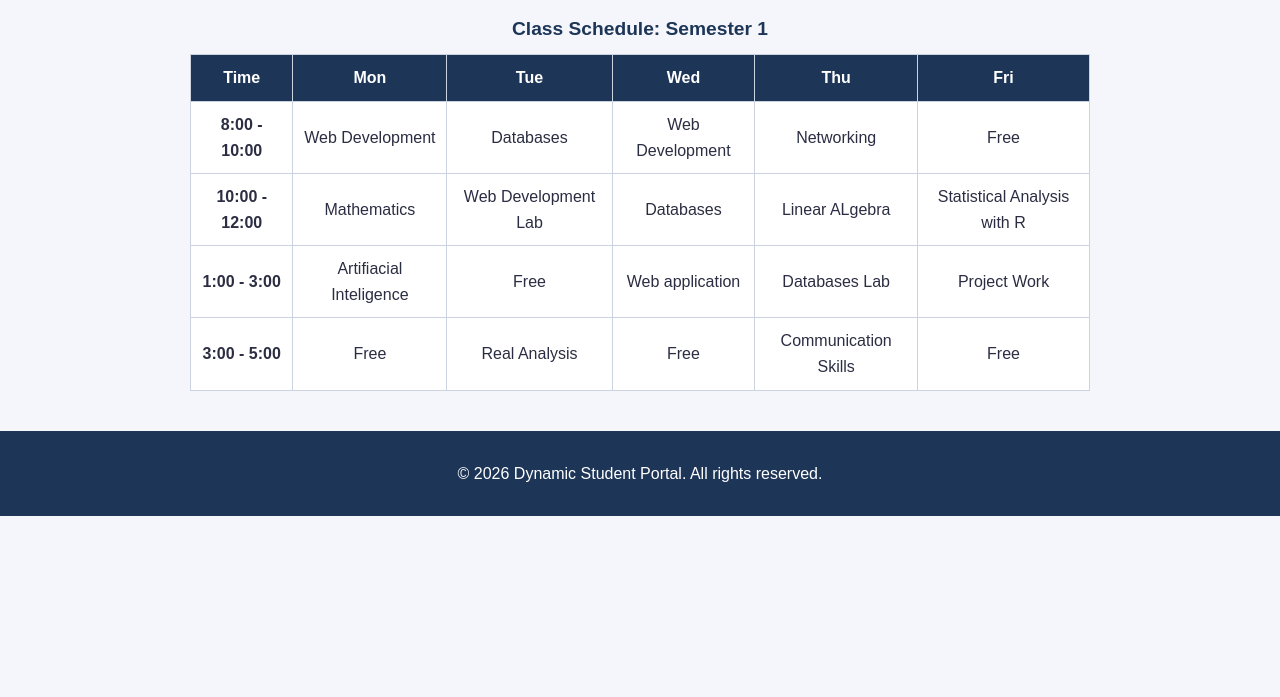
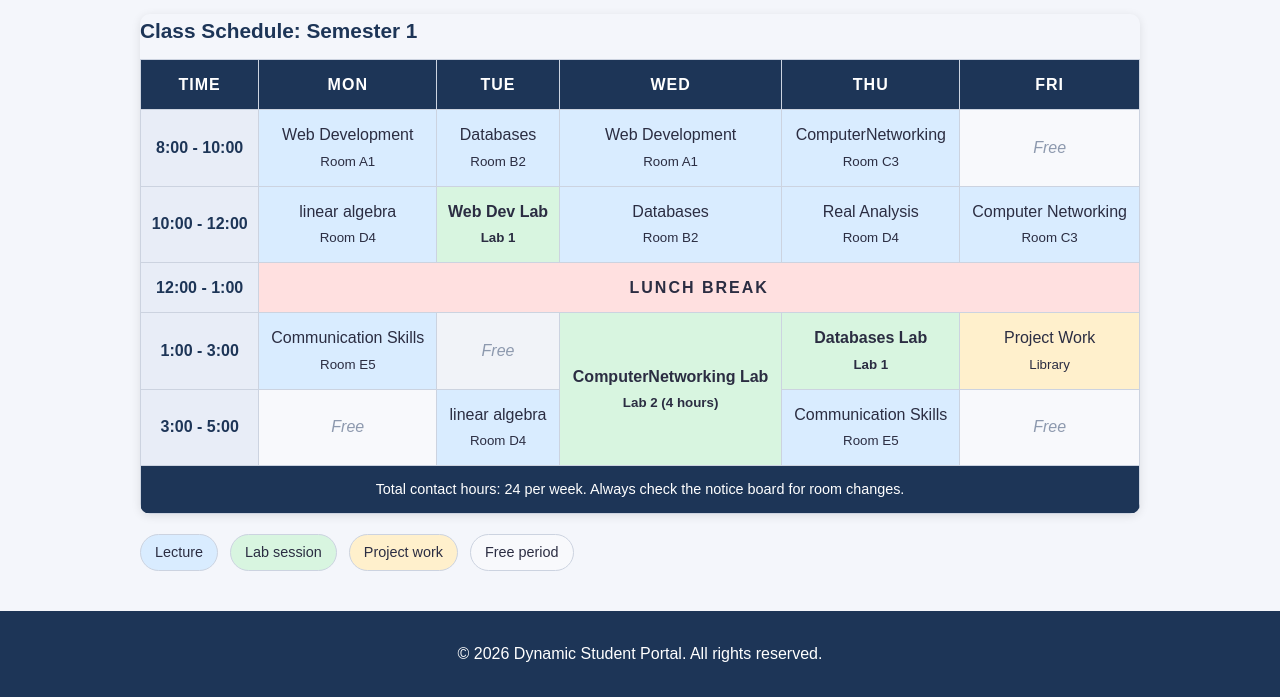
Before and after one commit to dmbaluka-ops/dynamic-student-portal, a plain HTML site: page timetable.html in a window 1280 px wide. Shown: the part 195-892 px from the top of the page. Before the commit the page ends 800 px from the top, so only its background shows below. Drawn offline with Linux system fonts and the light colour scheme.

Commit message:
Add detailed timetable with colspan, rowspan and tfoot

```diff
--- a/timetable.html
+++ b/timetable.html
@@ -37,34 +37,93 @@
     }
 
     main {
-      max-width: 900px;
+      max-width: 1000px;
       margin: 32px auto;
       padding: 0 20px;
     }
 
+    .table-wrapper {
+      overflow-x: auto;
+      border-radius: 10px;
+      box-shadow: 0 2px 10px rgba(0, 0, 0, 0.1);
+    }
+
     table {
       width: 100%;
+      min-width: 700px;
       border-collapse: collapse;
       background-color: #ffffff;
     }
 
     caption {
       font-weight: bold;
-      font-size: 1.2em;
-      margin-bottom: 10px;
+      font-size: 1.3em;
+      margin-bottom: 12px;
       color: #1d3557;
+      text-align: left;
     }
 
     th, td {
       border: 1px solid #ccd3e0;
-      padding: 10px;
+      padding: 12px 8px;
       text-align: center;
     }
 
     thead th {
       background-color: #1d3557;
       color: #ffffff;
+      text-transform: uppercase;
+      letter-spacing: 1px;
     }
+
+    tbody th {
+      background-color: #e8edf7;
+      color: #1d3557;
+      white-space: nowrap;
+    }
+
+    tbody tr:nth-child(even) td.free {
+      background-color: #f1f3f8;
+    }
+
+    tbody tr:hover td {
+      filter: brightness(0.95);
+    }
+
+    td.lecture { background-color: #d9ecff; }
+    td.lab     { background-color: #d8f5e0; font-weight: bold; }
+    td.free    { background-color: #f8f9fc; color: #8d99ae; font-style: italic; }
+    td.project { background-color: #fff0cc; }
+    td.lunch   {
+      background-color: #ffe0e0;
+      font-weight: bold;
+      letter-spacing: 2px;
+    }
+
+    tfoot td {
+      background-color: #1d3557;
+      color: #ffffff;
+      font-size: 0.9em;
+    }
+
+    .legend {
+      margin-top: 20px;
+      display: flex;
+      flex-wrap: wrap;
+      gap: 12px;
+    }
+
+    .legend span {
+      padding: 6px 14px;
+      border-radius: 20px;
+      font-size: 0.9em;
+      border: 1px solid #ccd3e0;
+    }
+
+    .legend .lecture { background-color: #d9ecff; }
+    .legend .lab     { background-color: #d8f5e0; }
+    .legend .project { background-color: #fff0cc; }
+    .legend .free    { background-color: #f8f9fc; }
 
     footer {
       background-color: #1d3557;
@@ -89,53 +148,77 @@
   <main>
     <h1>My Weekly Timetable</h1>
 
+    <div class="table-wrapper">
       <table>
         <caption>Class Schedule: Semester 1</caption>
+
         <thead>
           <tr>
-          <th>Time</th>
-          <th>Mon</th>
-          <th>Tue</th>
-          <th>Wed</th>
-          <th>Thu</th>
-          <th>Fri</th>
+            <th scope="col">Time</th>
+            <th scope="col">Mon</th>
+            <th scope="col">Tue</th>
+            <th scope="col">Wed</th>
+            <th scope="col">Thu</th>
+            <th scope="col">Fri</th>
           </tr>
         </thead>
+
         <tbody>
           <tr>
-          <th>8:00 - 10:00</th>
-          <td>Web Development</td>
-          <td>Databases</td>
-          <td>Web Development</td>
-          <td>Networking</td>
-          <td>Free</td>
+            <th scope="row">8:00 - 10:00</th>
+            <td class="lecture">Web Development<br><small>Room A1</small></td>
+            <td class="lecture">Databases<br><small>Room B2</small></td>
+            <td class="lecture">Web Development<br><small>Room A1</small></td>
+            <td class="lecture"> ComputerNetworking<br><small>Room C3</small></td>
+            <td class="free">Free</td>
           </tr>
+
           <tr>
-          <th>10:00 - 12:00</th>
-          <td>Mathematics</td>
-          <td>Web Development Lab</td>
-          <td>Databases</td>
-          <td>Linear ALgebra</td>
-          <td>Statistical Analysis with R</td>
+            <th scope="row">10:00 - 12:00</th>
+            <td class="lecture">linear algebra<br><small>Room D4</small></td>
+            <td class="lab">Web Dev Lab<br><small>Lab 1</small></td>
+            <td class="lecture">Databases<br><small>Room B2</small></td>
+            <td class="lecture">Real Analysis<br><small>Room D4</small></td>
+            <td class="lecture"> Computer Networking<br><small>Room C3</small></td>
           </tr>
+
           <tr>
-          <th>1:00 - 3:00</th>
-          <td>Artifiacial Inteligence</td>
-          <td>Free</td>
-          <td>Web application</td>
-          <td>Databases Lab</td>
-          <td>Project Work</td>
+            <th scope="row">12:00 - 1:00</th>
+            <td class="lunch" colspan="5">LUNCH BREAK</td>
           </tr>
+
           <tr>
-          <th>3:00 - 5:00</th>
-          <td>Free</td>
-          <td>Real Analysis</td>
-          <td>Free</td>
-          <td>Communication Skills</td>
-          <td>Free</td>
+            <th scope="row">1:00 - 3:00</th>
+            <td class="lecture">Communication Skills<br><small>Room E5</small></td>
+            <td class="free">Free</td>
+            <td class="lab" rowspan="2"> ComputerNetworking Lab<br><small>Lab 2 (4 hours)</small></td>
+            <td class="lab">Databases Lab<br><small>Lab 1</small></td>
+            <td class="project">Project Work<br><small>Library</small></td>
+          </tr>
+
+          <tr>
+            <th scope="row">3:00 - 5:00</th>
+            <td class="free">Free</td>
+            <td class="lecture">linear algebra<br><small>Room D4</small></td>
+            <td class="lecture">Communication Skills<br><small>Room E5</small></td>
+            <td class="free">Free</td>
           </tr>
         </tbody>
+
+        <tfoot>
+          <tr>
+            <td colspan="6">Total contact hours: 24 per week. Always check the notice board for room changes.</td>
+          </tr>
+        </tfoot>
       </table>
+    </div>
+
+    <div class="legend">
+      <span class="lecture">Lecture</span>
+      <span class="lab">Lab session</span>
+      <span class="project">Project work</span>
+      <span class="free">Free period</span>
+    </div>
   </main>
 
   <footer>
```
Lines whose indentation alone changed are shown as unchanged.
